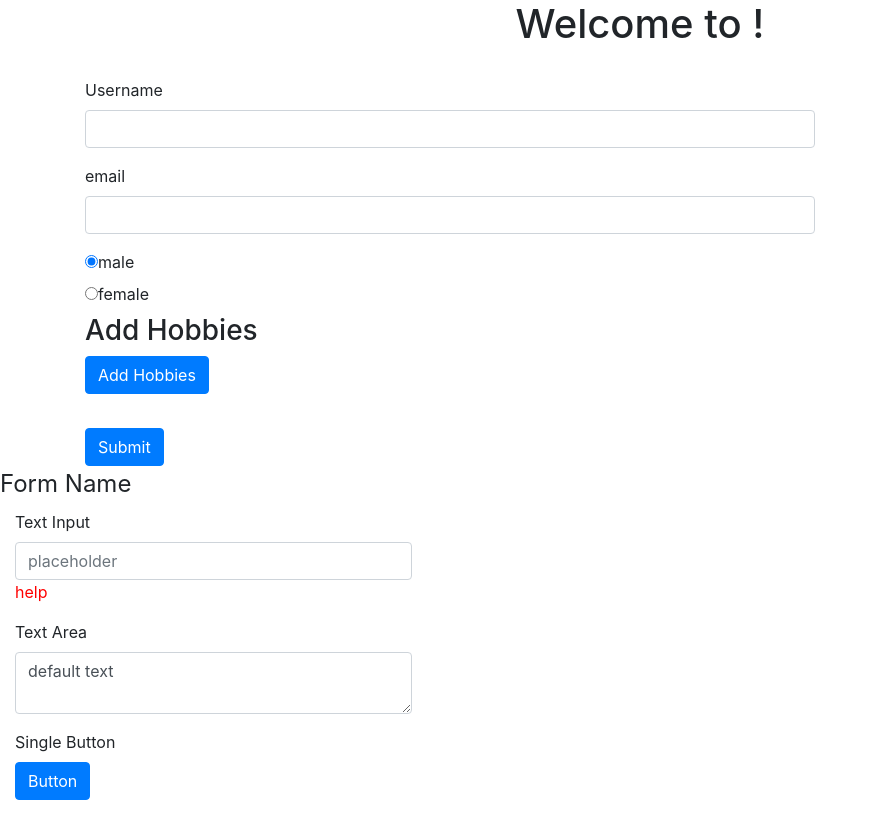
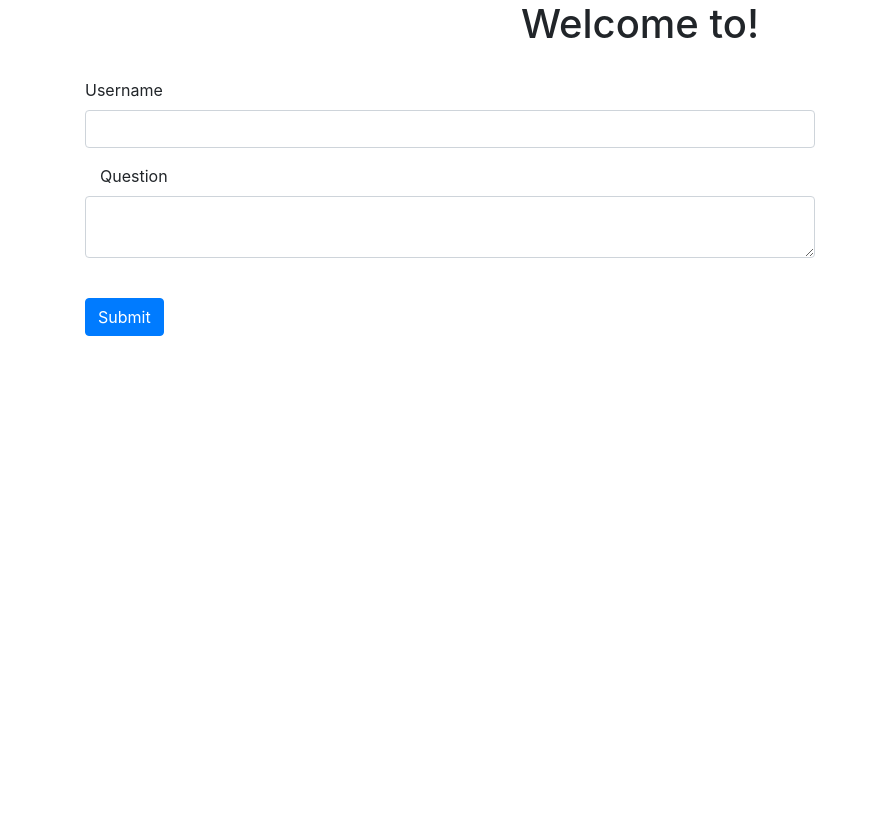
Before and after one commit to arthurlamorz/ng4form, an Angular app: page / in a window 1280 px wide. Shown: the whole page, without its empty margins (0-876 px from the left). Built offline with nearby package versions, Linux system fonts and the light colour scheme.

Commit message:
first sucessful form submit

```diff
--- a/src/app/app.component.html
+++ b/src/app/app.component.html
@@ -1,39 +1,25 @@
 <!--The content below is only a placeholder and can be replaced.-->
 <div style="text-align:center">
   <h1>
-    Welcome to {{ title }}!
+    Welcome to!
   </h1>
 </div>
 <div class="container">
   <div class="row">
     <div class="col-xs-12 col-sm-10 col-md-8 col-sm-offset-1 col-md-offset-2">
-      <form [formGroup]="signUpForm" (ngSubmit)="onSubmit()">
+      <form [formGroup]="submitForm" (ngSubmit)="onSubmit()">
         <div formGroupName="userData">
           <div class="form-group">
             <label for="username">Username</label>
             <input type="text" id="username" formControlName="username" class="form-control">
-            <span *ngIf="!signUpForm.get('userData.username').valid && signUpForm.get('userData.username').touched" class="help-block">
-              <span *ngIf="signUpForm.get('userData.username').errors['invalidName']" class="help-block">Name is invalid</span>
-              <span *ngIf="signUpForm.get('userData.username').errors['required']">This field is required</span>
+            <span *ngIf="!submitForm.get('userData.username').valid && submitForm.get('userData.username').touched" class="help-block">
+              <span *ngIf="submitForm.get('userData.username').errors['required']">This field is required</span>
             </span>
           </div>
           <div class="form-group">
-            <label for="email">email</label>
-            <input type="text" id="email" formControlName="email" class="form-control">
-            <span *ngIf="!signUpForm.get('userData.email').valid && signUpForm.get('userData.email').touched" class="help-block">Please Enter a valid Email</span>
-          </div>
-        </div>
-        <div class="radio" *ngFor="let gender of genders">
-          <label>
-            <input type="radio" formControlName="gender" [value]="gender">{{ gender }}
-          </label>
-        </div>
-        <div formArrayName="hobbies">
-          <h3>Add Hobbies</h3>
-          <button id="btn" (click)="addHobbies()" type="button" class="btn btn-primary">Add Hobbies</button>
-          <br>
-          <div class="form-group" *ngFor="let hobbie of signUpForm.get('hobbies').controls; let i = index">
-            <input type="text" class="form-control" [formControlName]="i" placeholder="Add Hobbies">
+            <label class="col-md-4 control-label" id="question" for="question">Question</label>
+            <textarea class="form-control" id="question" name="question" formControlName="question">default text</textarea>
+            <span *ngIf="!submitForm.get('userData.question').valid && submitForm.get('userData.question').touched" class="help-block">Please Enter a valid Email</span>
           </div>
         </div>
         <br>
@@ -42,39 +28,6 @@
     </div>
   </div>
 </div>
-<form class="form-horizontal">
-  <fieldset>
-
-  <!-- Form Name -->
-  <legend>Form Name</legend>
-
-  <!-- Text input-->
-  <div class="form-group">
-    <label class="col-md-4 control-label" for="textinput">Text Input</label>
-    <div class="col-md-4">
-    <input id="textinput" name="textinput" type="text" placeholder="placeholder" class="form-control input-md">
-    <span class="help-block">help</span>
-    </div>
-  </div>
-
-  <!-- Textarea -->
-  <div class="form-group">
-    <label class="col-md-4 control-label" for="textarea">Text Area</label>
-    <div class="col-md-4">
-      <textarea class="form-control" id="textarea" name="textarea">default text</textarea>
-    </div>
-  </div>
-
-  <!-- Button -->
-  <div class="form-group">
-    <label class="col-md-4 control-label" for="singlebutton">Single Button</label>
-    <div class="col-md-4">
-      <button id="singlebutton" name="singlebutton" class="btn btn-primary">Button</button>
-    </div>
-  </div>
-
-  </fieldset>
-  </form>
 
 
 
--- a/src/app/app.component.ts
+++ b/src/app/app.component.ts
@@ -9,47 +9,23 @@ import { FormGroup, FormControl, Validators, FormArray } from "@angular/forms";
 export class AppComponent implements OnInit {
 
   //variables
-  genders = ['male', 'female'];
-  signUpForm: FormGroup;
-  forbiddenUserNames = ['john', 'mary'];
+  submitForm: FormGroup;
 
  // form initialised
   ngOnInit() {
-    this.signUpForm = new FormGroup({
+    this.submitForm = new FormGroup({
       'userData': new FormGroup({
-        'username': new FormControl(null, [Validators.required, this.forbiddenNames.bind(this)]),
-        'email': new FormControl(null, [Validators.required, Validators.email])
+        'username': new FormControl(null, [Validators.required]),
+        'question': new FormControl(null, [Validators.required])
       }),
-      'gender': new FormControl('male'),
-      'hobbies': new FormArray([])
     })
   }
 
   // dummy submit only for example
   onSubmit() {
-    console.log(this.signUpForm.value);
+    console.log(this.submitForm.value);
     alert('Form submitted');
-    this.signUpForm.reset();
-  }
-
-  // add new hobbies FormControl
-  addHobbies() {
-    const control = new FormControl(null, Validators.required);
-    (<FormArray>this.signUpForm.get('hobbies')).push(control)
-  }
-
-   // prevents forbidden data beining entered as set above
-  forbiddenNames(control: FormControl): { [s: string]: boolean } {
-    if (control.value !== null) {
-      console.log(this.signUpForm)
-      const Control = control.value.toLowerCase()
-      if (this.forbiddenUserNames.indexOf(Control) != -1) {
-        return { 'invalidName': true }
-      } else {
-        return null;
-      }
-    }
-    return null;
+    this.submitForm.reset();
   }
 
 }
```
